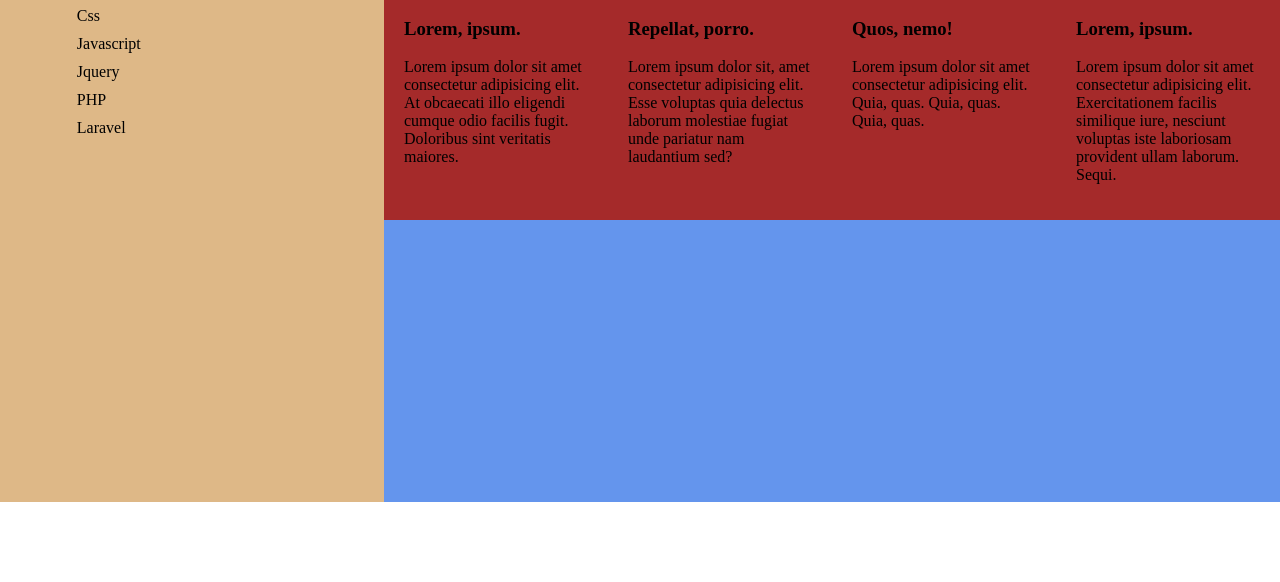
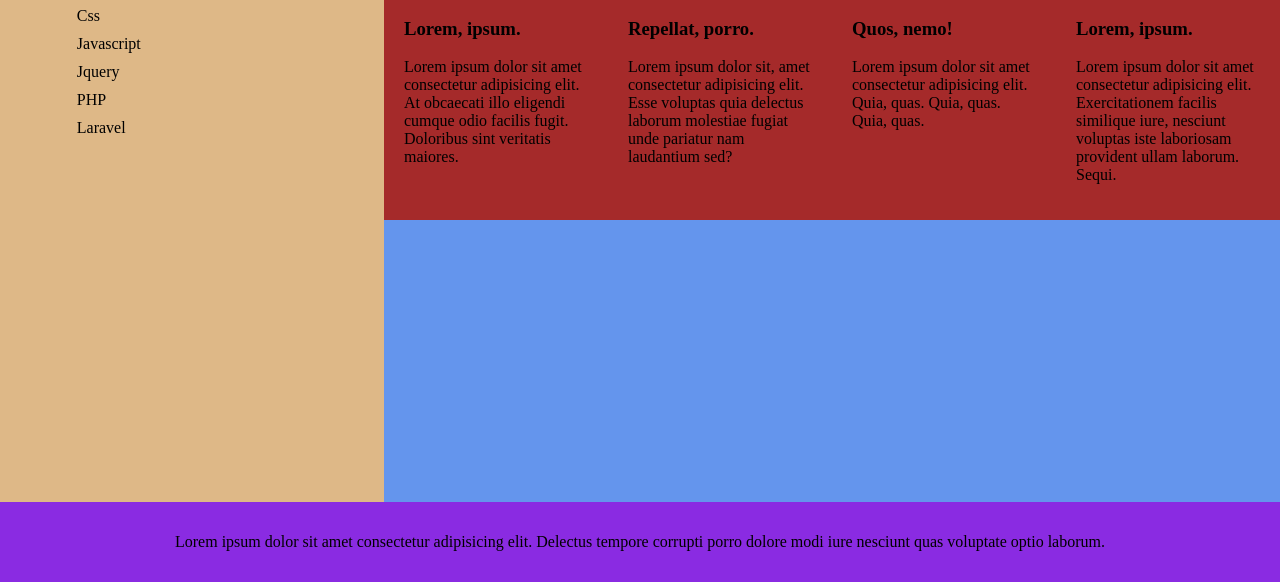
Before and after one commit to enversaglam/FullStackDeveloper2023study, a plain HTML site: page index.html in a window 1280 px wide. Shown: the part 218-800 px from the top of the page. Drawn offline with Linux system fonts and the light colour scheme.

Commit message:
css footer p 5th day

```diff
--- a/assets/css/style.css
+++ b/assets/css/style.css
@@ -196,3 +196,16 @@ main .row article.content{
     background-color: brown;
     padding: 20px;
 }
+
+footer{
+    position: relative;
+    float: left;
+    width: 100%;
+    height: 80px;
+    line-height: 80px;
+    background-color: blueviolet;
+}
+
+footer p{
+    margin: 0;
+}
--- a/index.html
+++ b/index.html
@@ -66,5 +66,8 @@
             </article>
         </section>
     </main>
+    <footer>
+        <p class="text-center">Lorem ipsum dolor sit amet consectetur adipisicing elit. Delectus tempore corrupti porro dolore modi iure nesciunt quas voluptate optio laborum.</p>
+    </footer>
 </body>
 </html>
```
